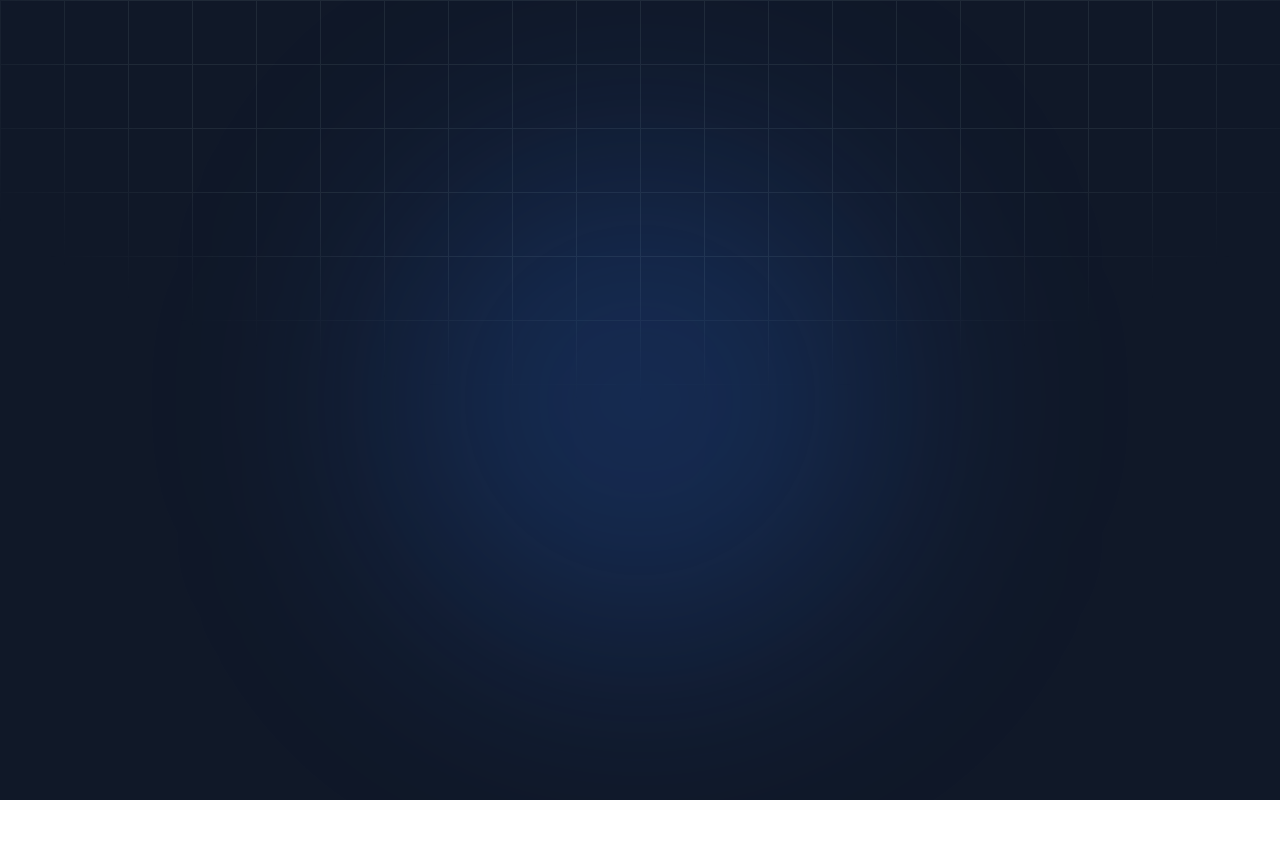
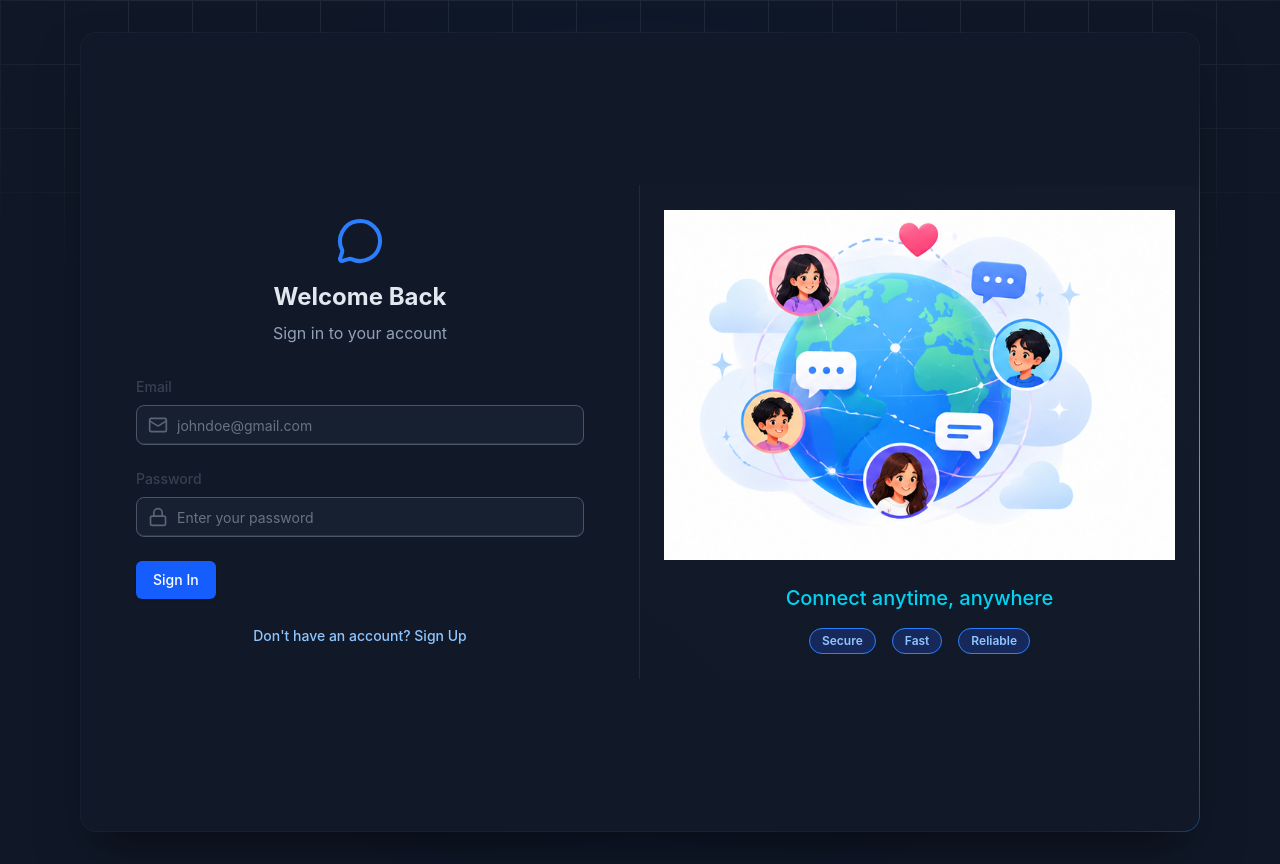
Before and after one commit to cagnijita/SnapTalk, a React app in the folder frontend/: page /login in a window 1280 px wide. Before the commit the page ends 800 px from the top, so only its background shows below. Built offline with nearby package versions, Linux system fonts and the light colour scheme; no server answers; the HTML template or start-up script is replaced by a standard one.

Commit message:
login & logout implementation

```diff
--- a/frontend/src/pages/ChatPage.jsx
+++ b/frontend/src/pages/ChatPage.jsx
@@ -1,9 +1,14 @@
 import React from 'react'
+import {useAuthStore} from "../store/useAuthStore.js";
 
 const ChatPage = () => {
+  const { logout } = useAuthStore();
+
   return (
-    <div>
-
+    <div className='z-10'>
+      <button className="auth-btn" onClick={logout}>
+        Logout
+      </button>
     </div>
   )
 }
--- a/frontend/src/pages/LoginPage.jsx
+++ b/frontend/src/pages/LoginPage.jsx
@@ -1,11 +1,99 @@
 import React from 'react'
+import toast from 'react-hot-toast';
+import { useState } from 'react';
+import BorderAnimatedContainer from '../components/BorderAnimatedContainer.jsx';
+import { MessageCircleIcon, MailIcon, LoaderIcon,LockIcon } from 'lucide-react';
+import { Link } from 'react-router';
+import { useAuthStore } from '../store/useAuthStore.js';
 
 const LoginPage = () => {
+   const [formData, setFormData] = useState({ email: "", password: "" });
+    const { login, isLoggingIn } = useAuthStore();
+
+    const handleSubmit = (e) => {
+      e.preventDefault();
+      login(formData);
+    };
+
   return (
-    <div>
+    <div className="flex items-center justify-center w-full bg-transparent min-h-screen p-4">
+      <BorderAnimatedContainer>
+        <div className="flex w-full min-h-full flex-col md:flex-row justify-center items-center ">
+          <div className='w-full flex flex-col md:flex-row'>
 
+            {/* FORM CLOUMN - LEFT SIDE */}
+            <div className="md:w-1/2 p-8 flex items-center justify-center md:border-r border-slate-600/30">
+              <div className="w-full max-w-md">
+                {/* HEADING TEXT */}
+                <div className="text-center mb-8">
+                  <MessageCircleIcon className="w-12 h-12 mx-auto text-blue-500 mb-4" />
+                  <h2 className="text-2xl font-bold text-slate-200 mb-2">Welcome Back</h2>
+                  <p className="text-slate-400">Sign in to your account</p>
+                </div>
+
+                {/* FORM */}
+                <form onSubmit={handleSubmit} className="space-y-6">
+
+                  {/* EMAIL INPUT */}
+                  <div>
+                    <label className="auth-input-label">Email</label>
+                    <div className="relative">
+                      <MailIcon className="auth-input-icon" />
+
+                      <input type="email" value={formData.email} onChange={(e) => setFormData({ ...formData, email: e.target.value })} className="input" placeholder="johndoe@gmail.com" />
+                    </div>
+                  </div>
+
+                  {/* PASSWORD INPUT */}
+                  <div>
+                    <label className="auth-input-label">Password</label>
+                    <div className="relative">
+                      <LockIcon className="auth-input-icon" />
+
+                      <input type="password" value={formData.password} onChange={(e) => setFormData({ ...formData, password: e.target.value })} className="input" placeholder="Enter your password" />
+                    </div>
+                  </div>
+
+                  {/* SUBMIT BUTTON */}
+                  <button className="auth-btn" type="submit" disabled={isLoggingIn}>
+                    {isLoggingIn ? (
+                      <LoaderIcon className="w-full h-5 animate-spin text-center" />
+                    ) : (
+                      "Sign In"
+                    )}
+                  </button>
+                </form>
+
+                <div className="mt-6 text-center">
+                  <Link to="/signup" className="auth-link">
+                   Don't have an account? Sign Up
+                  </Link>
+                </div>
+              </div>
+            </div>
+
+            {/* FORM ILLUSTRATION - RIGHT SIDE */}
+            <div className="hidden md:w-1/2 md:flex items-center justify-center p-6 bg-gradient-to-bl from-slate-800/20 to-transparent">
+              <div>
+                <img src="/login.png" alt="People using mobile devices" className="w-full h-auto object-contain"
+                />
+                <div className="mt-6 text-center">
+                  <h3 className="text-xl font-medium text-cyan-400">Connect anytime, anywhere</h3>
+
+                  <div className="mt-4 flex justify-center gap-4">
+                    <span className="auth-badge">Secure</span>
+                    <span className="auth-badge">Fast</span>
+                    <span className="auth-badge">Reliable</span>
+                  </div>
+                </div>
+              </div>
+            </div>
+          </div>
+        </div>
+      </BorderAnimatedContainer>
     </div>
-  )
+  );
 }
 
-export default LoginPage
+
+export default LoginPage;
--- a/frontend/src/pages/SignUpPage.jsx
+++ b/frontend/src/pages/SignUpPage.jsx
@@ -14,11 +14,6 @@
     signUp(formData);
   }
   return (
-    // <div className="flex items-center justify-center p-4 w-full bg-slate-800">
-    //   <div className="w-full max-w-6xl relative md:h-[800px] h-[650px]">
-
-    //   </div>
-    // </div>
     <div className="flex items-center justify-center p-4 w-full bg-transparent">
       <BorderAnimatedContainer>
         <div className="flex w-full flex-col md:flex-row p-6">
--- a/frontend/src/store/useAuthStore.js
+++ b/frontend/src/store/useAuthStore.js
@@ -6,6 +6,7 @@
     authUser: null,
     isCheckingAuth: true,
     isSigningUp: false,
+    isLoggingIn: false,
 
     checkAuth: async () => {
         try {
@@ -35,5 +36,35 @@
         finally {
             set({ isSigningUp: false });
         }
+    },
+
+    login: async (data) => {
+        set({ isLoggingIn: true });
+        try {
+            const res = await axiosInstance.post("/auth/login", data);
+            set({ authUser: res.data.user });
+
+            //toast notification
+            toast.success("Logged in successfully!");
+        }
+        catch (error) {
+            toast.error(error.response.data.message);
+        }
+        finally {
+            set({ isLoggingIn: false });
+        }
+    },
+
+    logout: async ()=>{
+        try{
+            await axiosInstance.post("/auth/logout");
+            set({ authUser: null });
+            toast.success("Logged out successfully!");
+        }
+        catch(error) {
+            console.error("Error logging out:", error);
+            toast.error(error.response.data.message);
+        }
     }
+
 }));
```
Also changed, not shown: frontend/public/login.png (renamed from frontend/public/chat_illustration_5.png).
